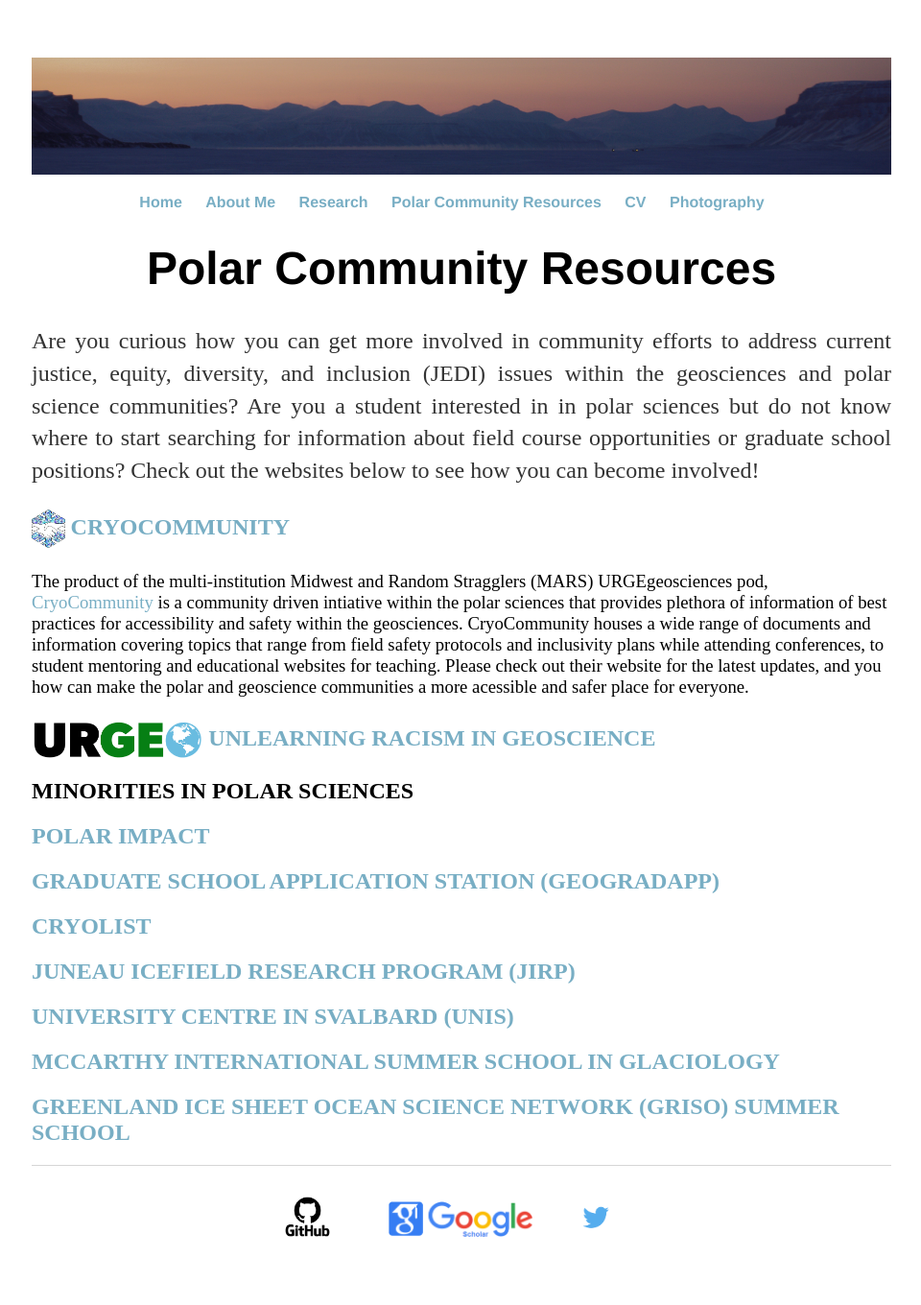
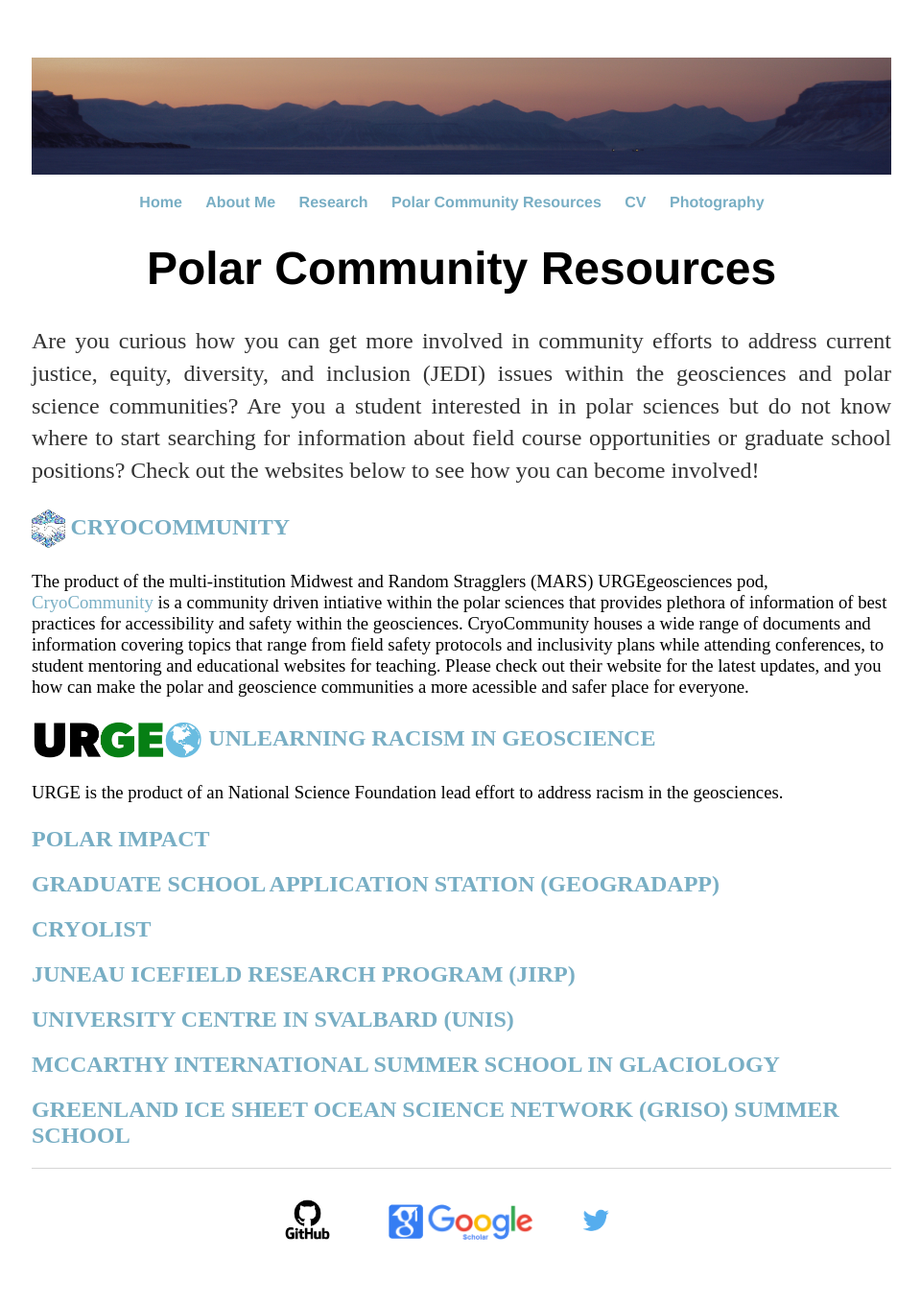
Before and after one commit to Cbarnett207/CBarnett207.github.io, a Jekyll site: the page built from community/index.html, in a window 1280 px wide. Shown: the whole page at 96% size, without its empty margins (159-1119 px from the left). Built offline with Jekyll 4.4.1, drawn with Linux system fonts in a browser that asks for light colours.

Commit message:
Update index.html

```diff
--- a/community/index.html
+++ b/community/index.html
@@ -20,15 +20,19 @@
             the geosciences. CryoCommunity houses a wide range of documents and information covering topics that range from field safety protocols and
 	    inclusivity plans while attending conferences, to student mentoring and educational websites for teaching. Please check out their website
             for the latest updates, and you how can make the polar and geoscience communities a more acessible and safer place for everyone.
-	    </span></h3></p>
+	</span></h3></p>
 	</div>
 
     	<h2>
 		<img style="vertical-align:middle" src="/images/URGE_logo.png" height="40pt" alt="URGE Logo"/>
 		<span style=""><a href="https://urgeoscience.medium.com/unlearning-racism-in-geoscience-1f40aa32216e" style="text-decoration:none">UNLEARNING RACISM IN GEOSCIENCE</a></span>
 	</h2>
-    	<h2>MINORITIES IN POLAR SCIENCES</h2>
-    	<h2>
+
+	<p align="justify"><h3><span style="font-weight:normal">
+    		URGE is the product of an National Science Foundation lead effort to address racism in the geosciences.
+	</span></h3></p>
+
+	<h2>
 		<span style=""><a href="https://www.polarimpactnetwork.org/" style="text-decoration:none">POLAR IMPACT</a></span>
 	</h2>
     	<h2>
```
